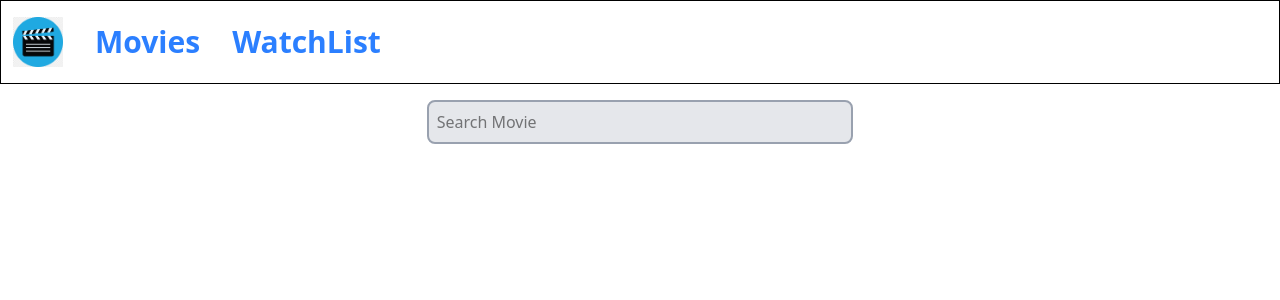
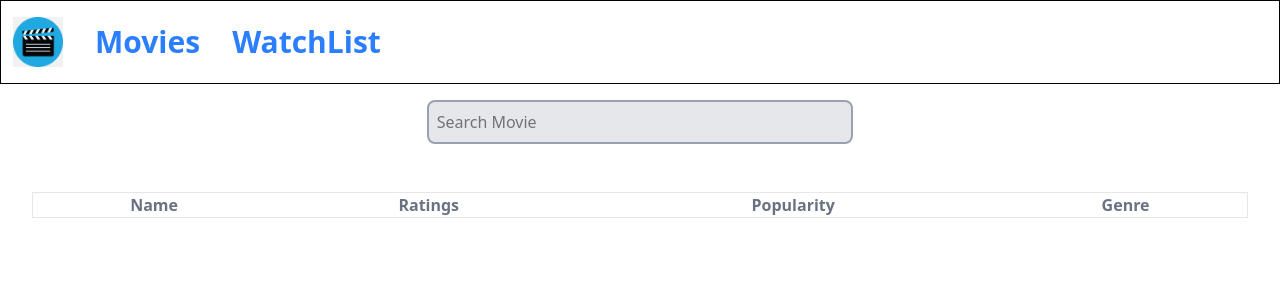
Before and after one commit to Karthik171819/React-Scaler, a React (Vite) app in the folder movie-store/: page /watchlist in a window 1280 px wide. Shown: the top 300 px of the page. Built offline with nearby package versions, Linux system fonts and the light colour scheme.

Commit message:
watch list

```diff
--- a/movie-store/src/components/WatchList.jsx
+++ b/movie-store/src/components/WatchList.jsx
@@ -7,11 +7,16 @@ const WatchList = () => {
         <input type="text" placeholder="Search Movie" className='border-2 border-gray-400 bg-gray-200 p-2 m-4 rounded-lg w-1/3 '/>
       </div>
 
-      <div>
-        <table>
+      <div className='border border-gray-200 m-8'>
+        <table className='text-gray-500 text-center w-full'>
+
           <thead>
-
-
+            <tr>
+              <th>Name</th>
+              <th>Ratings</th>
+              <th>Popularity</th>
+              <th>Genre</th>
+            </tr>
 
           </thead>
 
```
